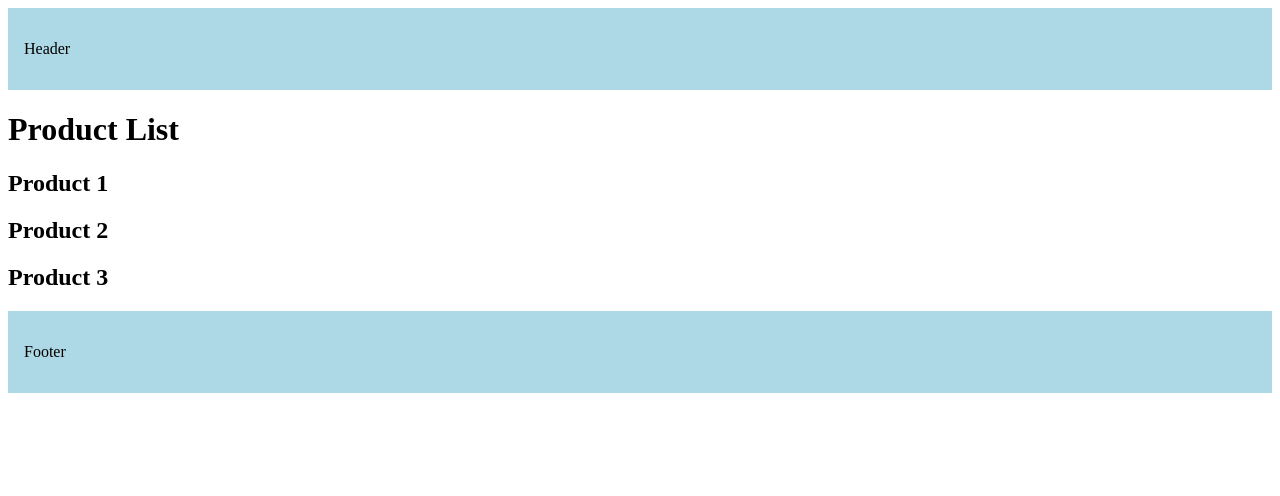
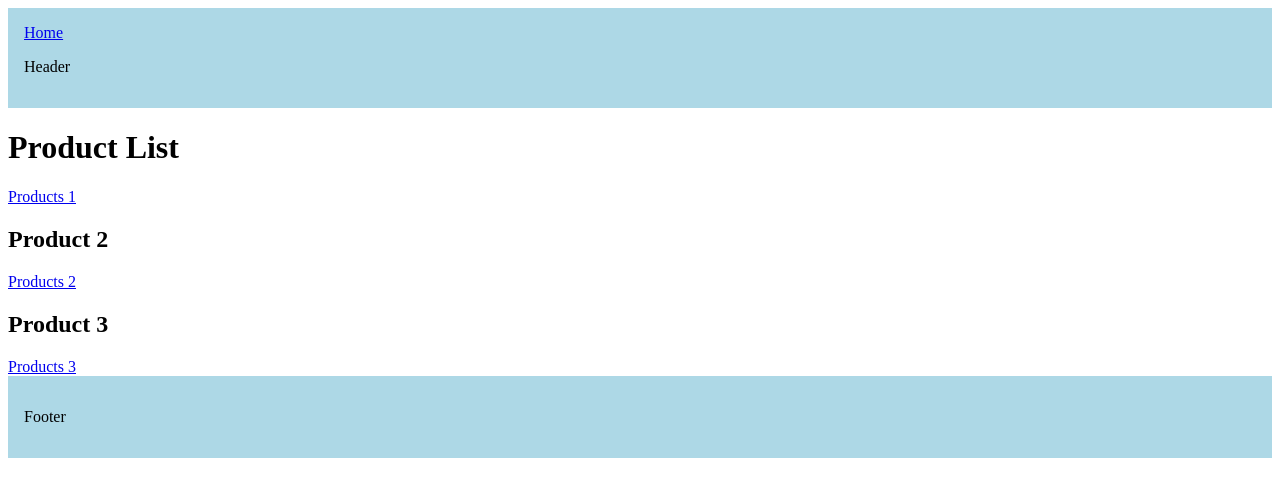
Before and after one commit to khangnv111/next-tutorial, a Next.js app: page /products in a window 1280 px wide. Shown: the top 496 px of the page. Built offline with nearby package versions, Linux system fonts and the light colour scheme.

Commit message:
19 - Link Component

```diff
--- a/src/app/layout.tsx
+++ b/src/app/layout.tsx
@@ -1,4 +1,5 @@
 import { Metadata} from "next";
+import Link from "next/link";
 
 export const metadata: Metadata = {
   title: {
@@ -18,6 +19,7 @@
     <html lang="en">
       <body>
         <header style={{backgroundColor: "lightblue", padding: "1rem"}}>
+            <Link href="/">Home</Link>
             <p>Header</p>
         </header>
       {children}
--- a/src/app/products/page.tsx
+++ b/src/app/products/page.tsx
@@ -1,10 +1,16 @@
+import Link from "next/link";
+
 export default function Products(){
+    const productId = 3;
+
     return (
         <>
             <h1>Product List</h1>
-            <h2>Product 1</h2>
+            <Link href="/products/1">Products 1</Link>
             <h2>Product 2</h2>
+            <Link href="/products/2">Products 2</Link>
             <h2>Product 3</h2>
+            <Link href={`/products/${productId}`}>Products 3</Link>
         </>
     );
 }
```
Also changed, not shown: src/app/page.tsx (+10 -1 lines).
